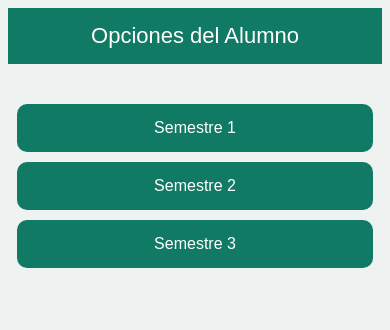
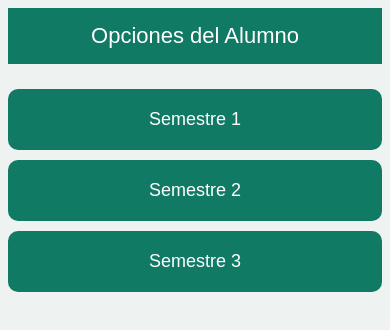
Before and after one commit to emman-bm/cobach-chihuahua-entrega-de-boletas, a plain HTML site: page reporte semestral.html in a window 390 px wide. Drawn offline with Linux system fonts and the light colour scheme.

Commit message:
Update reporte semestral.html

```diff
--- a/reporte semestral.html
+++ b/reporte semestral.html
@@ -1,10 +1,9 @@
-
 <!DOCTYPE html>
 <html lang="es">
 <head>
 <meta charset="UTF-8">
 
-<!-- ✅ NECESARIO PARA CELULAR -->
+<!-- NECESARIO PARA CELULAR -->
 <meta name="viewport" content="width=device-width, initial-scale=1.0">
 
 <title>Boletas del Alumno</title>
@@ -53,12 +52,23 @@
   }
 
   /* =========================
-     ✅ SOLO PARA CELULAR
-     NO CAMBIA PC
+     SOLO CELULAR
      ========================= */
   @media (max-width: 480px) {
+
     main {
-      width: 95%;
+      width: 100%;
+      margin: 15px auto;
+    }
+
+    .btn {
+      padding: 20px;
+      font-size: 18px;
+    }
+
+    img {
+      width: 100%;
+      margin-top: 15px;
     }
   }
 </style>
@@ -80,20 +90,14 @@
 
 <script>
   function mostrarImagen(id) {
-    // ocultar botones
     document.querySelectorAll('.btn').forEach(btn => {
       btn.style.display = 'none';
     });
 
-    // ocultar imágenes
     document.querySelectorAll('img').forEach(img => {
       img.style.display = 'none';
     });
 
-    // mostrar solo la imagen seleccionada
     document.getElementById(id).style.display = 'block';
   }
-</script>
-
-</body>
-</html>
+<
```
